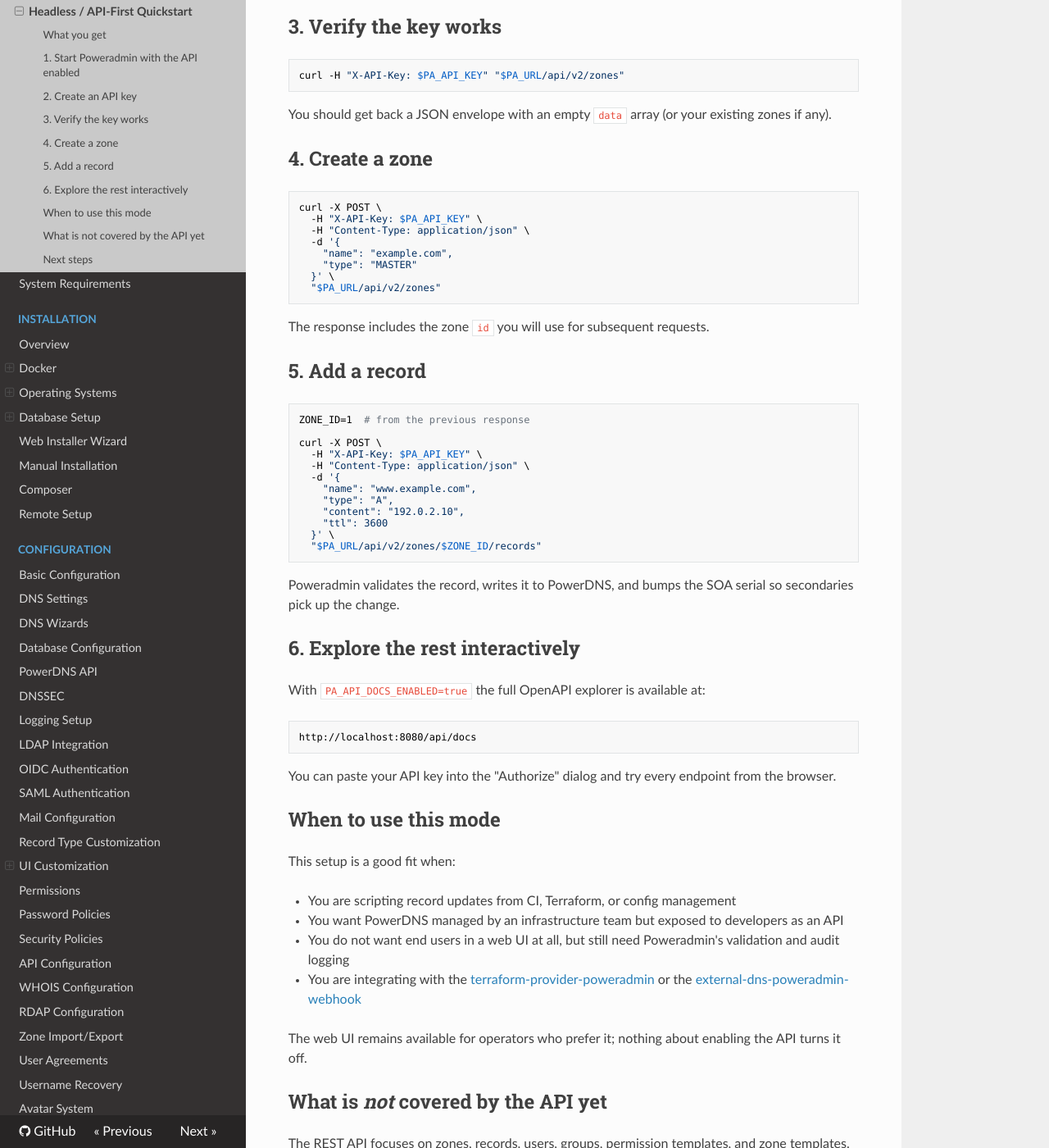
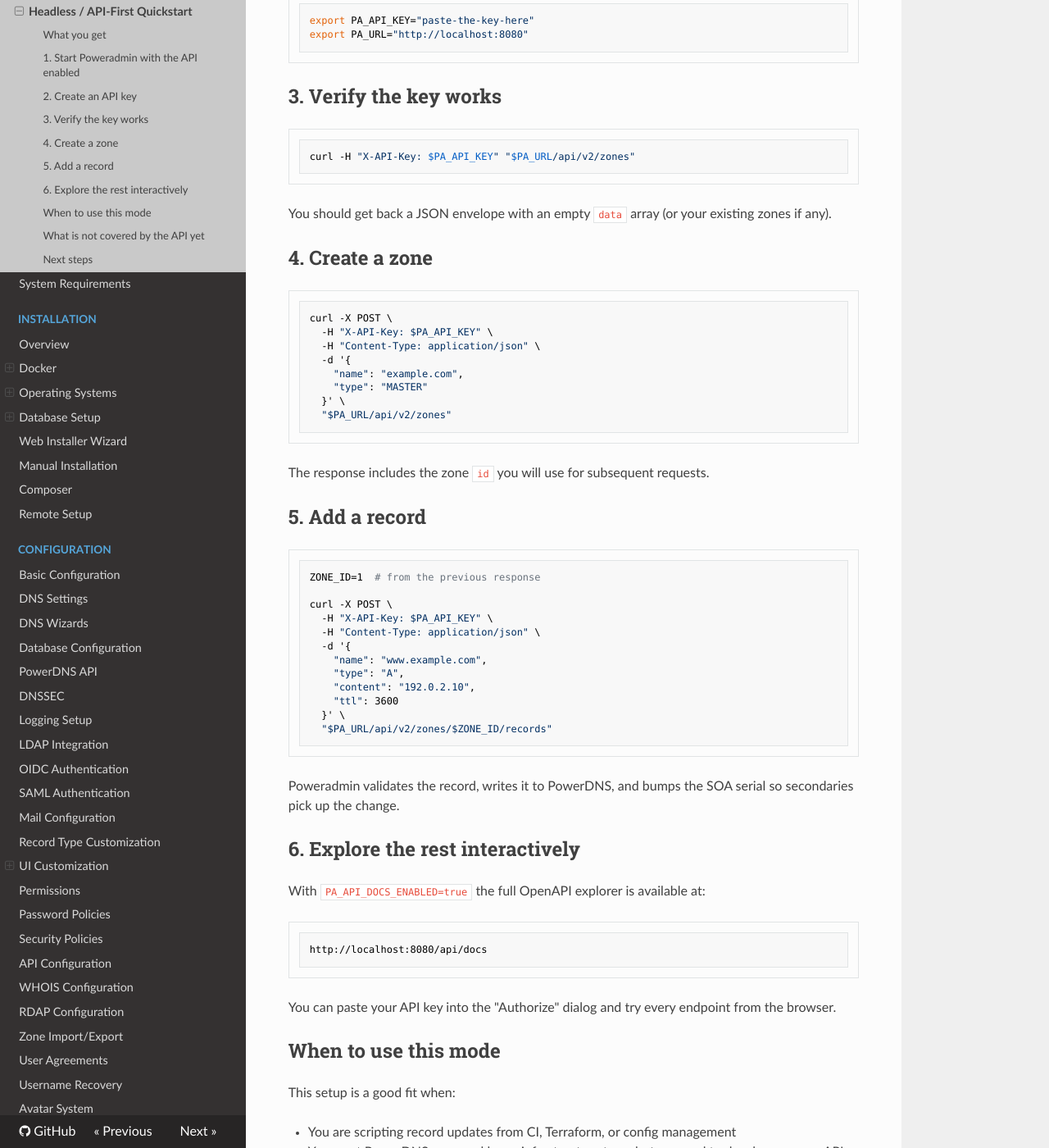
Before and after one commit to poweradmin/poweradmin-docs, an MkDocs documentation site: the page built from docs/getting-started/headless-quickstart.md, in a window 1280 px wide and 1400 px high, scrolled down 1267 px. Shown: the whole window at 82% size. Built offline with MkDocs 1.6.1, drawn with Linux system fonts in a browser that asks for light colours; nearby versions of some CDN libraries.

Commit message:
fix(build): render code fences nested inside lists

```diff
--- a/mkdocs.yml
+++ b/mkdocs.yml
@@ -21,6 +21,10 @@
 
 extra_css:
   - css/extra.css
+
+# superfences renders code fences nested in lists, which the default fenced_code extension breaks
+markdown_extensions:
+  - pymdownx.superfences
 
 extra:
   announcement: "This documentation covers Poweradmin 4.x. Some sections are still being expanded."
```
Also changed, not shown: 1 other file.
